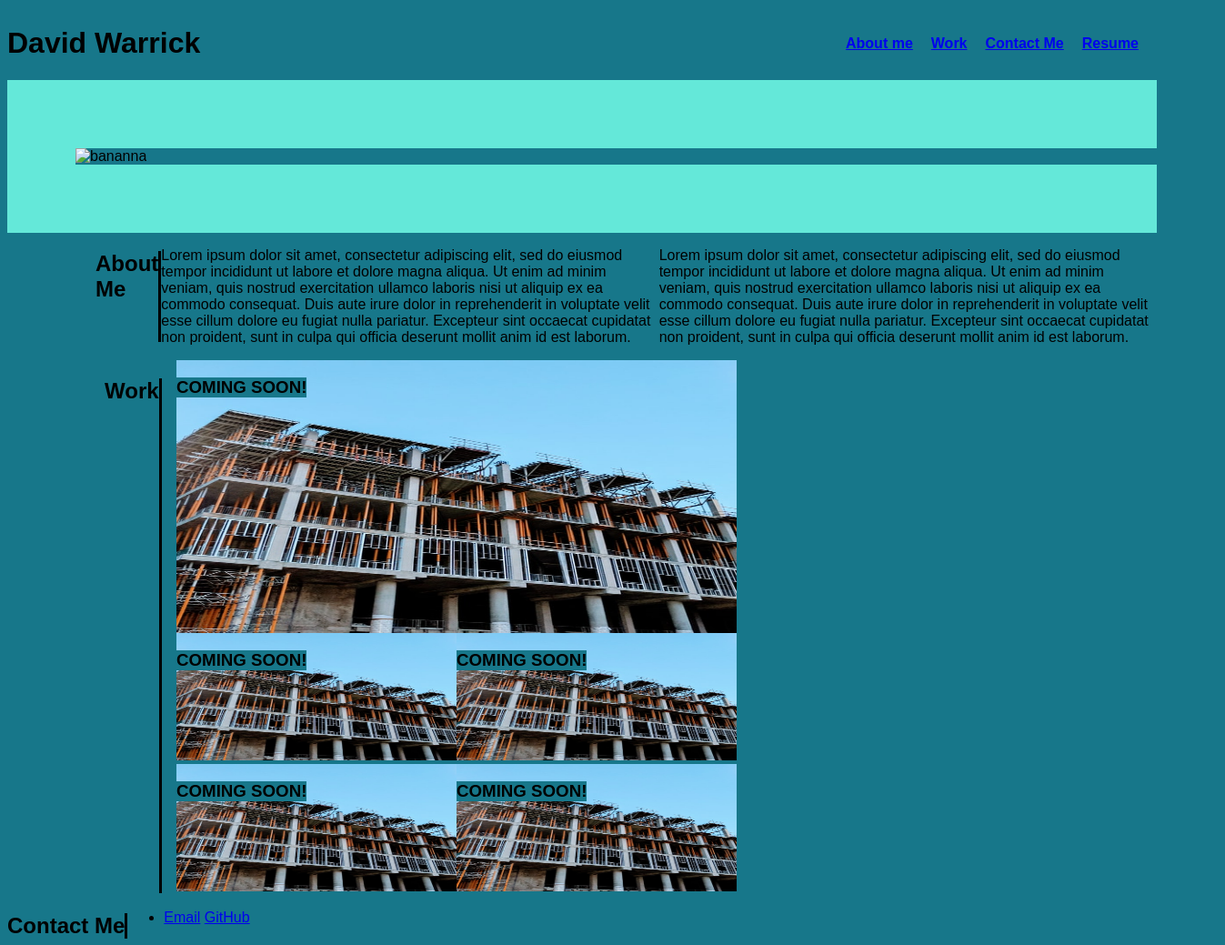
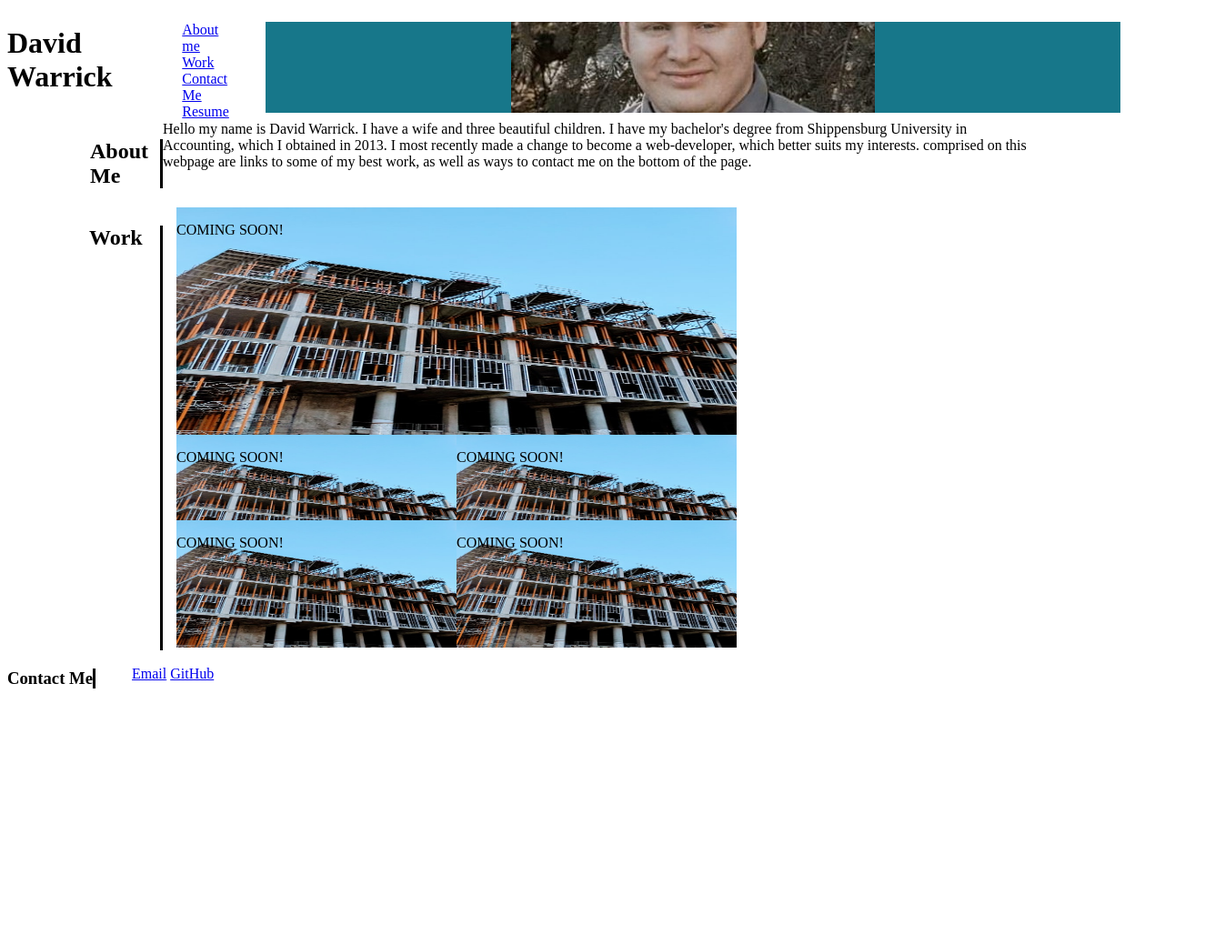
Before and after one commit to dwarrick91/Portfolio, a plain HTML site: page index.html in a window 1280 px wide. Shown: the whole page at 91% size, 1347 px wide, since content can reach past the window. After the commit the page ends 808 px from the top, so only its background shows below. Drawn offline with Linux system fonts and the light colour scheme.

Commit message:
added flex boxes

```diff
--- a/assets/css/style.css
+++ b/assets/css/style.css
@@ -1,15 +1,11 @@
-* {
-    background: #17778A ;
-    font-family: sans-serif;
-    box-sizing: border-box;
-}
+/*
 body {
     background:  #64e8d9;
     font-size: 16px;
     font-family: sans-serif;
 }
-header {
-margin: 0;
+ header {
+ margin: 0;
 display: flex;
 justify-content: space-between;
 background-color: #17778A;
@@ -19,6 +15,7 @@ height: 5%;
 }
 figure {
     width: 100%;
+    height:
 
 }
 article {
@@ -32,6 +29,9 @@ footer {
     padding: 0 0 0 0
 
 }
+
+#banner {
+    height: 200px}
 
 .navbar ul {
     margin: 10px;
@@ -48,19 +48,94 @@ figure {
     margin: 75px
 }
 
+
+.about {
+    position:relative;
+    padding 0 0 0 0;
+    border-right: solid
+}
+
+.paragraph {
+    position: relative;
+    padding: 0 0 0 186px;
+}
+.contact {
+    position: relative;
+    border-right: solid;
+    padding: 0 0 0 0
+} */
+#banner-image {
+    background-image: url("./../images/Linkedin.jpg");
+    background-position: center;
+
+    background-repeat: no-repeat;
+    height: 100px;
+    width: 100%;
+    background-color: #17778A;
+}
+
+html, body {
+    height: 100%;
+}
+
+header {
+    height: 20%;
+    display: flex;
+    flex-direction: row;
+    justify-content: space-between;
+    position: relative;
+}
+
+.navbar ul{
+    list-style: none;
+
+}
+
+.about {
+    display: flex;
+    position: absolute;
+    margin: -35px 0 0px 91px
+
+}
+
+#paragraph-one {
+    position: relative;
+    margin: 0 150px 0 0;
+}
+
+.aboutMe {
+    padding: 0 13px 0 0;
+}
+
+/* .projects {
+    display: flex;
+    position: absolute;
+}
+
+.one {
+    position: relative;
+}
+
+#project-one {
+    width: 100%;
+    height: 800px;
+} */
 .projects{
     display: flex;
     flex-direction: row;
     flex-wrap: wrap;
     width: 100%;
     padding: 0 300px 0 186;
+    margin: 60px 0 0 0;
+
 }
 h2 {position: relative;
 padding: 0 0 0 97px;
 
 }
-h3 {position: absolute;
+.job {position: absolute;
 float: left;
+float: bottom;
 padding: 0 0 0 0}
 .one {
     height: 300px;
@@ -72,36 +147,45 @@ h2, .projects{
 
 .two, .four {
     padding: 0 0 0 186px;
+    margin: -50px 0 0 0
 }
 .three, .five {
-    padding: 0 186px 0 0
+    padding: 0 186px 0 0;
+    margin: -50px 0 0 0;
 }
 
 #project-one {
-    height: 300px ;
+    height: 250px ;
     width: 616px ;
 }
 #two, #three, #four, #five {
     height: 140px ;
     width: 308px;
 }
-.about {
-    position:relative;
-    padding 0 0 0 0;
-    border-right: solid
-}
 .work{
     position: absolute;
-    padding: 0 0 538px 107px;
+    padding: 0 19px 440px 90px;
     border-right: solid;
 
 }
-.paragraph {
+.aboutMe {
+    border-right: solid
+}
+
+.contact-list {
+    list-style: none;
+    display: inline;
+}
+
+.contactMe {
     position: relative;
-    padding: 0 0 0 186px;
+    padding: 0 0 0 0;
+    border-right: solid;
 }
-.contact {
-    position: relative;
-    border-right: solid;
-    padding: 0 0 0 0
+
+.contact {display: flex;
 }
+
+
+
+ */ */
--- a/index.html
+++ b/index.html
@@ -28,51 +28,46 @@
 
         </ul>
     </nav>
+    <figure id="banner-image">
+     </figure>
+  </header>
 
-  </header>
-  <figure>
-      <img src="#" alt="bananna">
-  </figure>
 
-    <article>
-        <h2 class="about">About Me</h1>
-        <p>Lorem ipsum dolor sit amet, consectetur adipiscing elit, sed do eiusmod tempor incididunt ut labore et dolore magna aliqua.
-          Ut enim ad minim veniam, quis nostrud exercitation ullamco laboris nisi ut aliquip ex ea commodo consequat.
-          Duis aute irure dolor in reprehenderit in voluptate velit esse cillum dolore eu fugiat nulla pariatur.
-          Excepteur sint occaecat cupidatat non proident, sunt in culpa qui officia deserunt mollit anim id est laborum.</p>
+    <article class="about">
+        <h2 class="aboutMe">About Me</h2>
+        <p id="paragraph-one">Hello my name is David Warrick.  I have a wife and three beautiful children.
+            I have my bachelor's degree from Shippensburg University in Accounting, which
+          I obtained in 2013.  I most recently made a change to become a web-developer, which better suits my interests.
+        comprised on this webpage are links to some of my best work, as well as ways to contact me on the bottom of the page.   </p>
 
-          <p>Lorem ipsum dolor sit amet, consectetur adipiscing elit, sed do eiusmod tempor incididunt ut labore et dolore magna aliqua.
-            Ut enim ad minim veniam, quis nostrud exercitation ullamco laboris nisi ut aliquip ex ea commodo consequat.
-            Duis aute irure dolor in reprehenderit in voluptate velit esse cillum dolore eu fugiat nulla pariatur.
-            Excepteur sint occaecat cupidatat non proident, sunt in culpa qui officia deserunt mollit anim id est laborum.</p>
     </article>
     <section class="projects">
         <h2 class="work">Work </h2>
           <section class="one">
-        <h3>COMING SOON!</h3>
+        <p class="job">COMING SOON!</p>
           <img id="project-one" src="./assets/images/tolu-olubode-PlBsJ5MybGc-unsplash.jpg" alt="Project1">
         </section>
          <section class="two">
-        <h3>COMING SOON!</h3>
+        <p class="job">COMING SOON!</p>
           <img id="two"  src="./assets/images/tolu-olubode-PlBsJ5MybGc-unsplash.jpg" alt="Project2">
         </section>
         <section class="three" >
-            <h3>COMING SOON!</h3>
+            <p class="job">COMING SOON!</p>
               <img id="three"  src="./assets/images/tolu-olubode-PlBsJ5MybGc-unsplash.jpg" alt="Project3">
             </section>
           <section class="four">
-        <h3>COMING SOON!</h3>
+        <p class="job">COMING SOON!</p>
           <img id="four"src="./assets/images/tolu-olubode-PlBsJ5MybGc-unsplash.jpg" alt="Project4">
         </section>
         <section class="five">
-            <h3>COMING SOON!</h3>
+            <p class="job">COMING SOON!</p>
               <img id="five" src="./assets/images/tolu-olubode-PlBsJ5MybGc-unsplash.jpg" alt="Project5">
             </section>
 
     </section>
-    <footer>
-        <h2 class="contact">Contact Me</h1>
-        <ul>
+    <footer class="contact">
+        <h3 class="contactMe">Contact Me</h1>
+        <ul class="contact-list">
             <li>
                 <a href="#">Email</a>
                 <a href="#">GitHub</a>
```
Also changed, not shown: assets/images/Linkedin.jpg (added).
